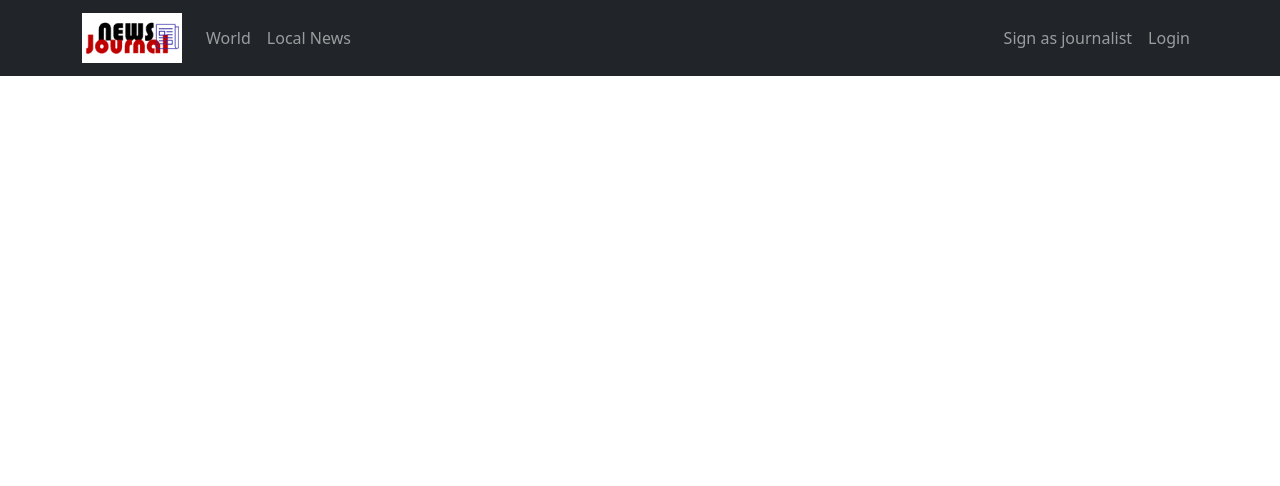
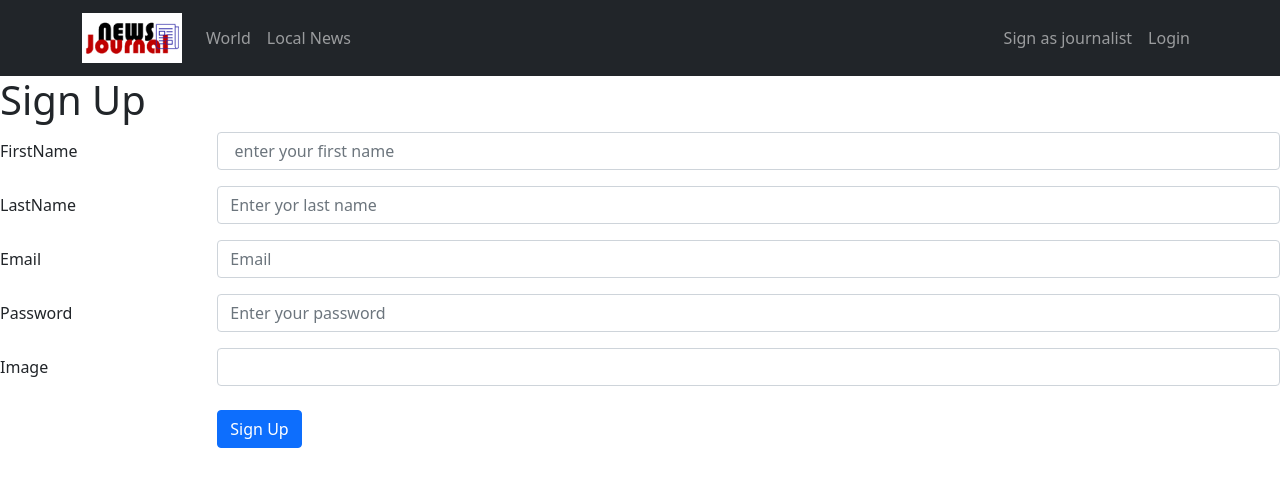
Before and after one commit to AmjadMua/Project-2, a React (Create React App) app: page /signup in a window 1280 px wide. Shown: the top 486 px of the page. Built offline with nearby package versions, Linux system fonts and the light colour scheme; no server answers.

Commit message:
added-signup

```diff
--- a/src/App.js
+++ b/src/App.js
@@ -1,15 +1,17 @@
 import axios from "axios"
 import { useEffect, useState } from "react"
-import { Route, Routes } from "react-router-dom"
+import { Route, Routes, useNavigate } from "react-router-dom"
 import Navbar from "./components/Navbar"
 import LocalNews from "./pages/LocalNews"
 import OneCard from "./pages/OneCard"
+import SignUp from "./pages/SignUp"
 import World from "./pages/World"
 import NewsContext from "./utlis/Newsontext"
 
 function App() {
   const [worldNews, setWorldNews] = useState([])
   const [localNews, setLocalNews] = useState([])
+  const navigate = useNavigate()
 
   const getWorldNews = async () => {
     try {
@@ -34,9 +36,28 @@ function App() {
       console.log(error?.response?.data)
     }
   }
+  const signUp = async e => {
+    e.preventDefault()
+
+    try {
+      const form = e.target
+      const userBody = {
+        firstName: form.element.firstName.valu,
+        lastName: form.element.lastName.valu,
+        email: form.element.email.valu,
+        password: form.element.password.valu,
+        image: form.element.image.valu,
+      }
+      await axios.post("https://vast-chamber-06347.herokuapp.com/api/user", userBody)
+      navigate("/login")
+    } catch (error) {
+      console.log(error.response.data)
+    }
+  }
   const store = {
     worldNews: worldNews,
     localNews: localNews,
+    signUp: signUp,
   }
   return (
     <NewsContext.Provider value={store}>
@@ -45,6 +66,7 @@ function App() {
         <Route path="/" element={<World />} />
         <Route path="news/:newId" element={<OneCard />} />
         <Route path="/local-news" element={<LocalNews />} />
+        <Route path="/signup" element={<SignUp />} />
       </Routes>
     </NewsContext.Provider>
   )
--- a/src/components/Navbar.js
+++ b/src/components/Navbar.js
@@ -35,7 +35,7 @@ function NavbarItem() {
             </Nav>
           ) : (
             <Nav>
-              <Link to="/sign" className="nav-link">
+              <Link to="/signup" className="nav-link">
                 Sign as journalist
               </Link>
               <Link to="/login" className="nav-link">
--- /dev/null
+++ b/src/pages/SignUp.js
@@ -0,0 +1,61 @@
+import { Form, Col, Row, Button } from "react-bootstrap"
+
+function SignUp(props) {
+  const { signUp } = props
+  return (
+    <div>
+      <h1>Sign Up</h1>
+      <Form onSubmit={signUp}>
+        <Form.Group as={Row} className="mb-3" controlId="formHorizontalEmail">
+          <Form.Label column sm={2}>
+            FirstName
+          </Form.Label>
+          <Col sm={10}>
+            <Form.Control type="text" placeholder=" enter your first name" name="firstName" required />
+          </Col>
+        </Form.Group>
+        <Form.Group as={Row} className="mb-3" controlId="formHorizontalEmail">
+          <Form.Label column sm={2}>
+            LastName
+          </Form.Label>
+          <Col sm={10}>
+            <Form.Control type="text" placeholder="Enter yor last name" name="lastName" required />
+          </Col>
+        </Form.Group>
+        <Form.Group as={Row} className="mb-3" controlId="formHorizontalEmail">
+          <Form.Label column sm={2}>
+            Email
+          </Form.Label>
+          <Col sm={10}>
+            <Form.Control type="email" placeholder="Email" name="email" required />
+          </Col>
+        </Form.Group>
+
+        <Form.Group as={Row} className="mb-3" controlId="formHorizontalPassword">
+          <Form.Label column sm={2}>
+            Password
+          </Form.Label>
+          <Col sm={10}>
+            <Form.Control type="password" placeholder="Enter your password" name="password" required />
+          </Col>
+        </Form.Group>
+        <Form.Group as={Row} className="mb-3" controlId="formHorizontalPassword">
+          <Form.Label column sm={2}>
+            Image
+          </Form.Label>
+          <Col sm={10}>
+            <Form.Control type="url" placeholder="" name="photo" required />
+          </Col>
+        </Form.Group>
+
+        <Form.Group as={Row} className="my-4">
+          <Col md={{ span: 10, offset: 2 }}>
+            <Button type="submit">Sign Up</Button>
+          </Col>
+        </Form.Group>
+      </Form>
+    </div>
+  )
+}
+
+export default SignUp
```
Also changed, not shown: src/pages/Login.js (added).
